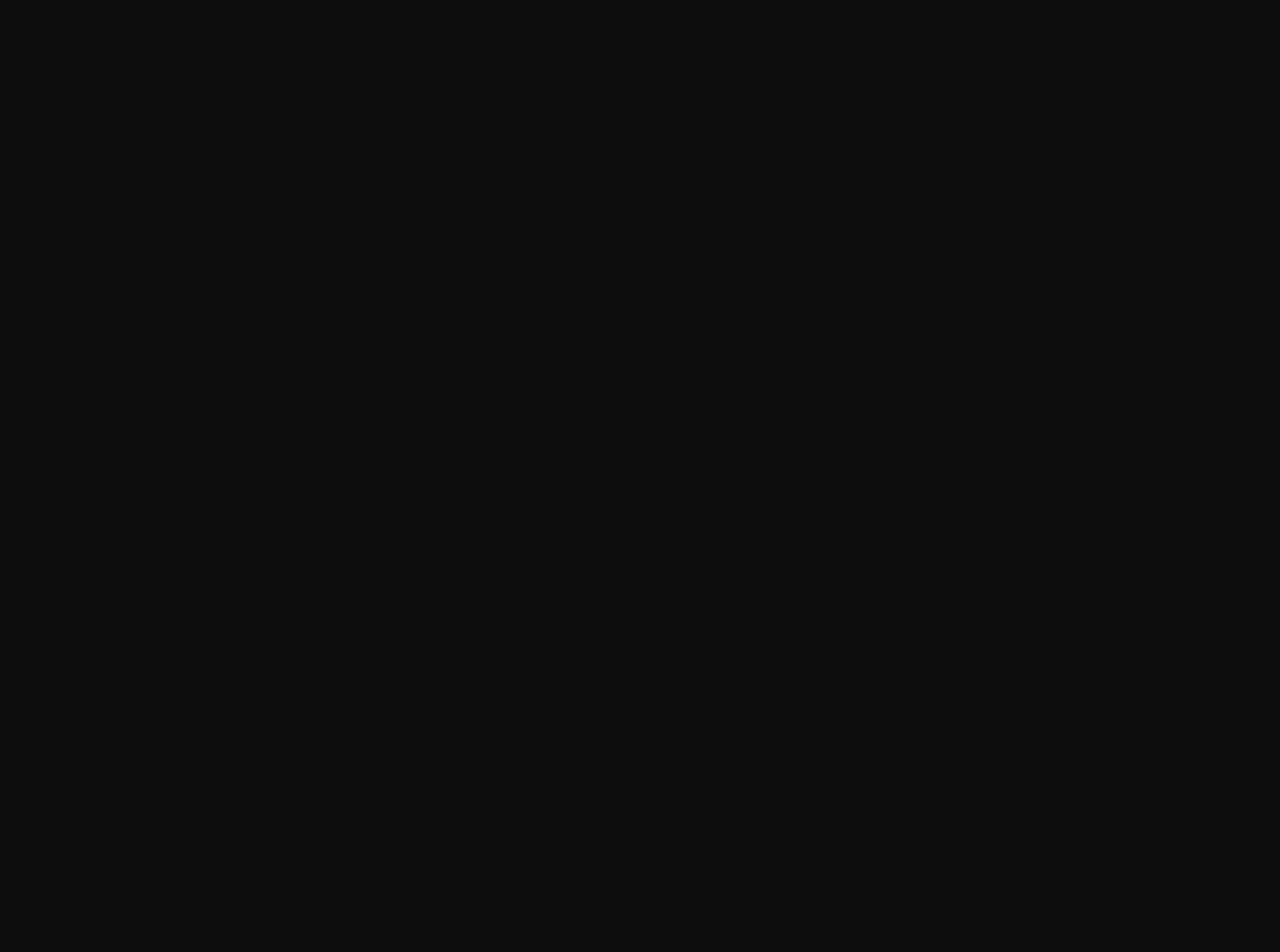
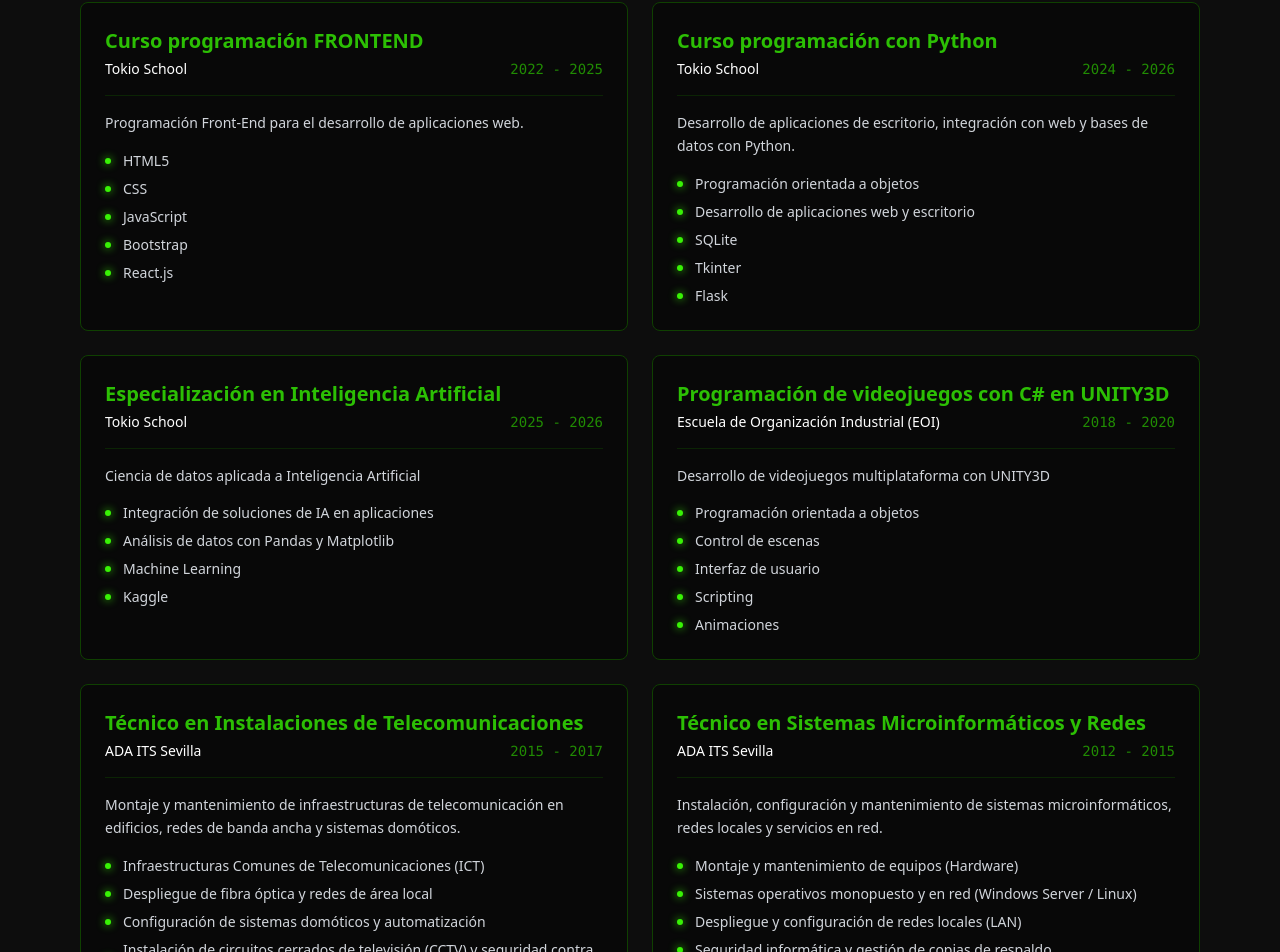
Before and after one commit to PedroDelgado4/portfolio, a Vue app in the folder portfolio/: page /educacion in a window 1280 px wide. Shown: the part 239-1191 px from the top of the page. Before the commit the page ends 800 px from the top, so only its background shows below. Built offline with nearby package versions, Linux system fonts and the light colour scheme.

Commit message:
Añadidos datos de educacion

```diff
--- a/portfolio/src/data/portfolio.js
+++ b/portfolio/src/data/portfolio.js
@@ -13,7 +13,85 @@
         "Python", "Tkinter", "Flask", "SQLite", "Machine Learning", "Vue.js", "React.js", "JavaScript", "Tailwind CSS", "HTML", "CSS", "Git"
     ],
     education: [
-
+        {
+            title: "Curso programación FRONTEND",
+            institution: "Tokio School",
+            date: "2022 - 2025",
+            description: "Programación Front-End para el desarrollo de aplicaciones web.",
+            items: [
+                "HTML5",
+                "CSS",
+                "JavaScript",
+                "Bootstrap",
+                "React.js"
+            ]
+        },
+        {
+            title: "Curso programación con Python",
+            institution: "Tokio School",
+            date: "2024 - 2026",
+            description: "Desarrollo de aplicaciones de escritorio, integración con web y bases de datos con Python.",
+            items: [
+                "Programación orientada a objetos",
+                "Desarrollo de aplicaciones web y escritorio",
+                "SQLite",
+                "Tkinter",
+                "Flask"
+            ]
+        },
+        {
+            title: "Especialización en Inteligencia Artificial",
+            institution: "Tokio School",
+            date: "2025 - 2026",
+            description: "Ciencia de datos aplicada a Inteligencia Artificial",
+            items: [
+                "Integración de soluciones de IA en aplicaciones",
+                "Análisis de datos con Pandas y Matplotlib",
+                "Machine Learning",
+                "Kaggle"
+            ]
+        },
+        {
+            title: "Programación de videojuegos con C# en UNITY3D",
+            institution: "Escuela de Organización Industrial (EOI)",
+            date: "2018 - 2020",
+            description: "Desarrollo de videojuegos multiplataforma con UNITY3D",
+            items: [
+                "Programación orientada a objetos",
+                "Control de escenas",
+                "Interfaz de usuario",
+                "Scripting",
+                "Animaciones"
+            ]
+        },
+        {
+            title: "Técnico en Instalaciones de Telecomunicaciones",
+            institution: "ADA ITS Sevilla",
+            date: "2015 - 2017",
+            description: "Montaje y mantenimiento de infraestructuras de telecomunicación en edificios, redes de banda ancha y sistemas domóticos.",
+            items: [
+                "Infraestructuras Comunes de Telecomunicaciones (ICT)",
+                "Despliegue de fibra óptica y redes de área local",
+                "Configuración de sistemas domóticos y automatización",
+                "Instalación de circuitos cerrados de televisión (CCTV) y seguridad contra incendios",
+                "Sistemas de telefonía y radiocomunicaciones",
+                "Equipos de sonorización y megafonía"
+            ]
+        },
+        {
+            title: "Técnico en Sistemas Microinformáticos y Redes",
+            institution: "ADA ITS Sevilla",
+            date: "2012 - 2015",
+            description: "Instalación, configuración y mantenimiento de sistemas microinformáticos, redes locales y servicios en red.",
+            items: [
+                "Montaje y mantenimiento de equipos (Hardware)",
+                "Sistemas operativos monopuesto y en red (Windows Server / Linux)",
+                "Despliegue y configuración de redes locales (LAN)",
+                "Seguridad informática y gestión de copias de respaldo",
+                "Implementación de servicios de red (DNS, DHCP, FTP, Web)",
+                "Instalación de aplicaciones web y ofimáticas"
+            ]
+        }
     ],
     experience: [
 
--- a/portfolio/src/views/EducacionView.vue
+++ b/portfolio/src/views/EducacionView.vue
@@ -1,5 +1,45 @@
+<script setup>
+// Importamos tu objeto de datos centralizado
+import { portfolioData } from '../data/portfolio.js'
+</script>
+
 <template>
-  <div class="fade-in">
-    <h2 class="text-3xl font-bold text-verde-claro">Educación</h2>
-  </div>
+  <section class="animate-fade-in py-8 md:py-12">
+
+    <div class="mb-10 flex items-center gap-4">
+      <h2 class="text-3xl md:text-4xl font-bold text-white">Mi <span class="text-verde-neon">Educación</span></h2>
+      <div class="h-[2px] flex-grow bg-gradient-to-r from-verde-base to-transparent text-white"></div>
+    </div>
+
+    <div class="grid grid-cols-1 md:grid-cols-2 gap-6">
+
+      <article
+        v-for="(item, index) in portfolioData.education"
+        :key="index"
+        class="bg-black/40 border border-verde-oscuro rounded-lg p-6 hover:border-verde-base hover:bg-black/60 transition-all duration-300 hover:shadow-[0_0_15px_rgba(33,140,3,0.2)] hover:-translate-y-1 group"
+      >
+        <h3 class="text-xl font-bold text-verde-claro mb-1 group-hover:text-verde-neon transition-colors">
+          {{ item.title }}
+        </h3>
+
+        <div class="flex flex-col sm:flex-row sm:justify-between sm:items-center text-sm text-gray-400 mb-4 pb-4 border-b border-verde-oscuro/50">
+          <span class="font-medium text-white">{{ item.institution }}</span>
+          <span class="text-verde-base font-mono mt-1 sm:mt-0">{{ item.date }}</span>
+        </div>
+
+        <p v-if="item.description" class="text-gray-300 text-sm leading-relaxed mb-4">
+          {{ item.description }}
+        </p>
+
+        <ul v-if="item.items && item.items.length > 0" class="space-y-2 mt-4">
+          <li v-for="(listItem, itemIndex) in item.items" :key="itemIndex" class="flex items-center text-gray-300 text-sm">
+            <span class="w-1.5 h-1.5 rounded-full bg-verde-neon mr-3 shadow-[0_0_8px_#38F205] flex-shrink-0"></span>
+            <span>{{ listItem }}</span>
+          </li>
+        </ul>
+
+      </article>
+
+    </div>
+  </section>
 </template>
```
